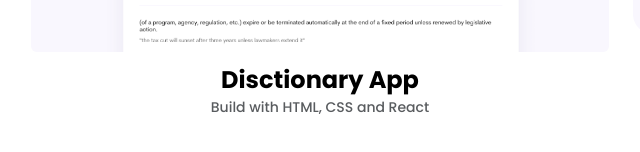
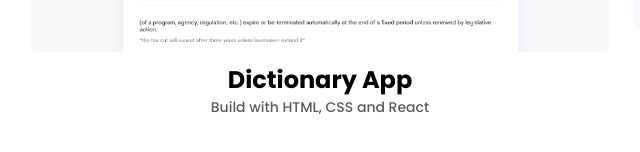
Before and after one commit to carolinacartaxo/porfolio-project, a plain HTML site: page work.html in a window 1280 px wide. Shown: the part 1612-1764 px from the top of the page, 19-659 px from the left. Drawn offline with nearby package versions, Linux system fonts and the light colour scheme.

Commit message:
Fixed a small mistake

```diff
--- a/work.html
+++ b/work.html
@@ -52,7 +52,7 @@
               src="images/dictionary.png"
               class="img-fluid mb-3 rounded"
               alt="" />
-            <h3 class="text-center mb-0">Disctionary App</h3>
+            <h3 class="text-center mb-0">Dictionary App</h3>
             <p class="text-center text-muted">Build with HTML, CSS and React</p>
           </div>
           <div class="col-md-6 mb-4">
```
